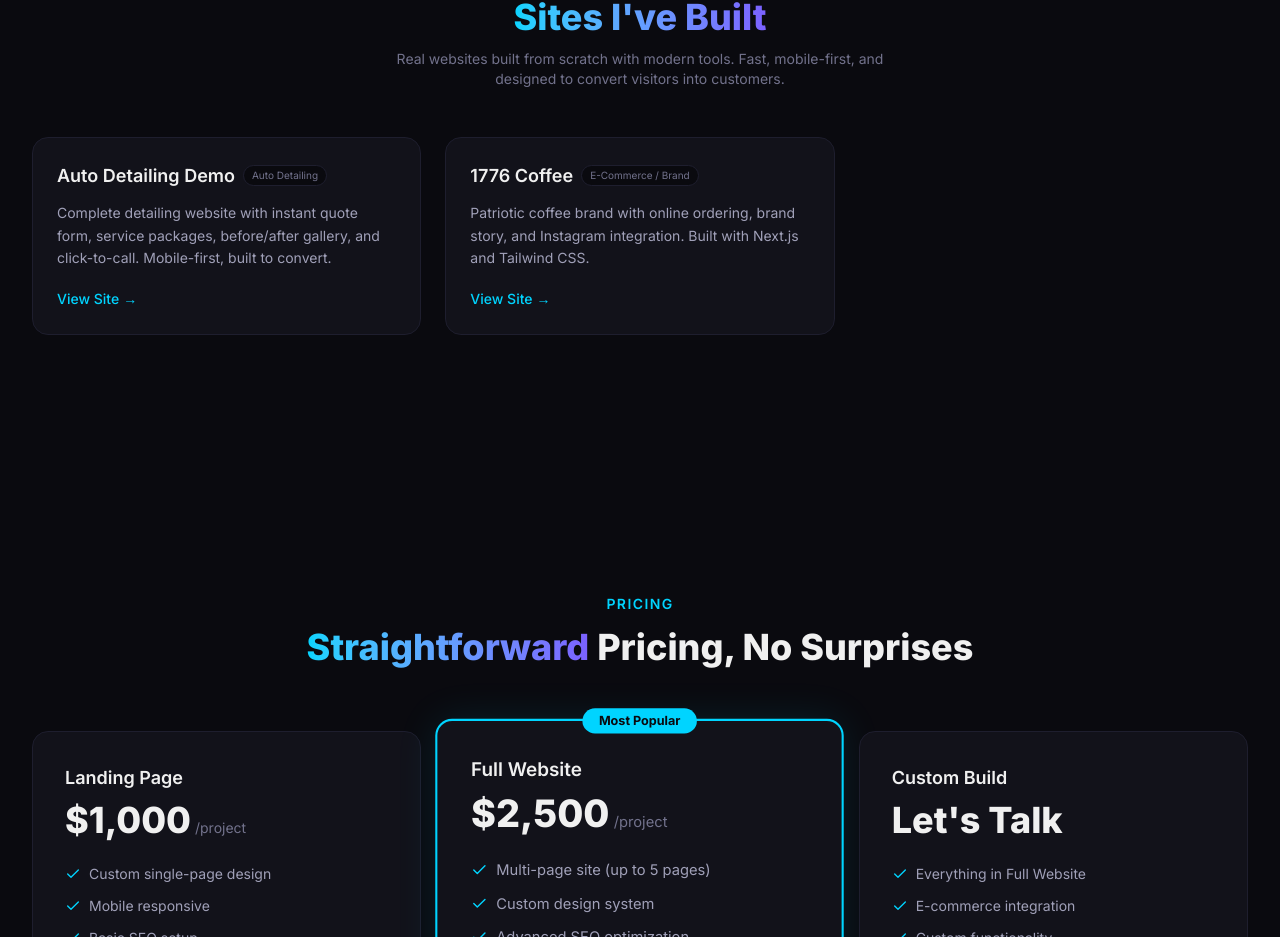
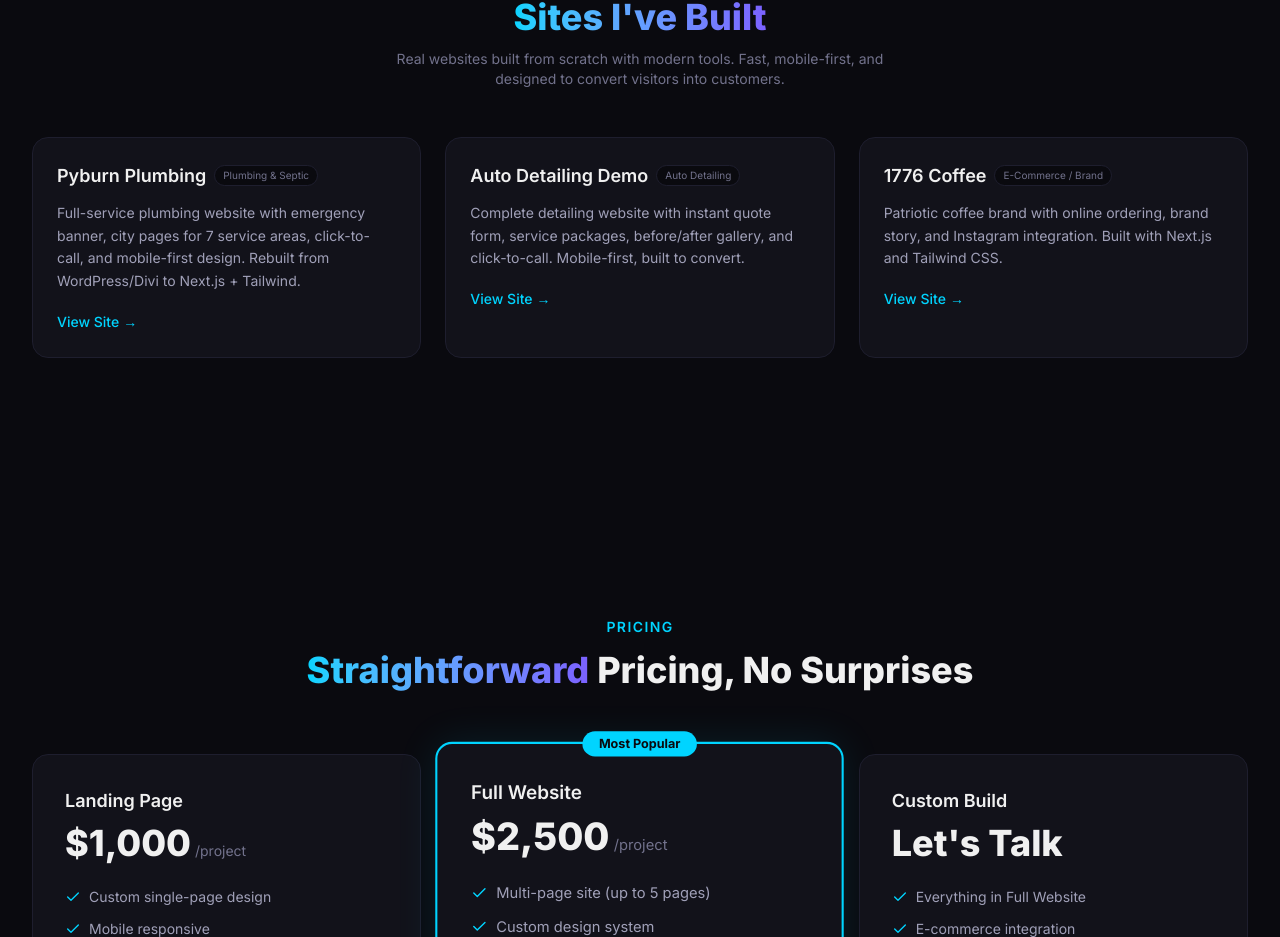
Before and after one commit to ngblu/555-digital, a Next.js app: page / in a window 1280 px wide. Shown: the part 2520-3457 px from the top of the page. Built offline with nearby package versions, Linux system fonts and the light colour scheme; no server answers.

Commit message:
add Pyburn Plumbing back to portfolio

```diff
--- a/src/components/sections/Portfolio.tsx
+++ b/src/components/sections/Portfolio.tsx
@@ -22,6 +22,12 @@ export default function Portfolio() {
 
         <div className="grid md:grid-cols-2 lg:grid-cols-3 gap-6">
           {[
+            {
+              title: "Pyburn Plumbing",
+              niche: "Plumbing & Septic",
+              desc: "Full-service plumbing website with emergency banner, city pages for 7 service areas, click-to-call, and mobile-first design. Rebuilt from WordPress/Divi to Next.js + Tailwind.",
+              link: "https://pyburn-plumbing.vercel.app",
+            },
             {
               title: "Auto Detailing Demo",
               niche: "Auto Detailing",
```
